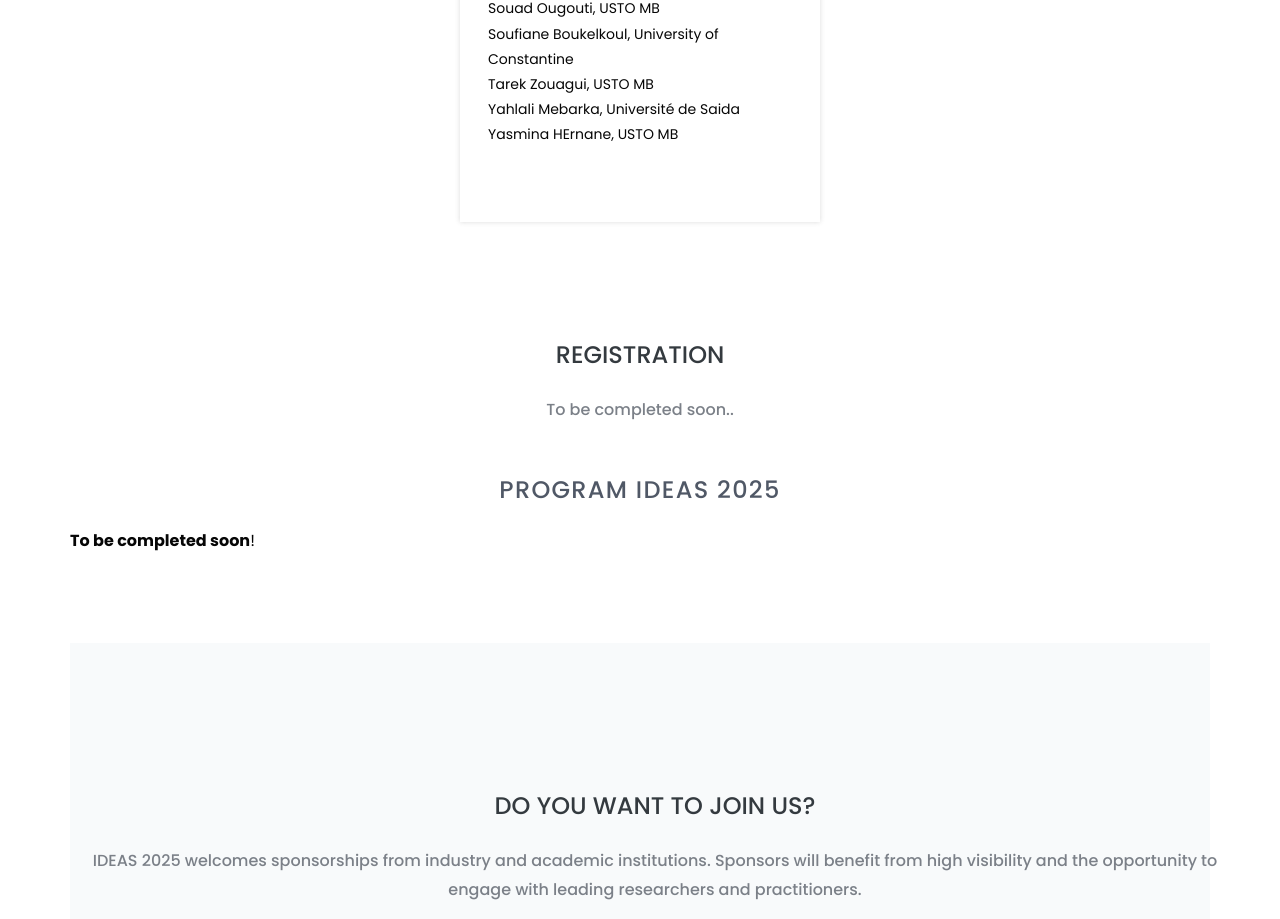
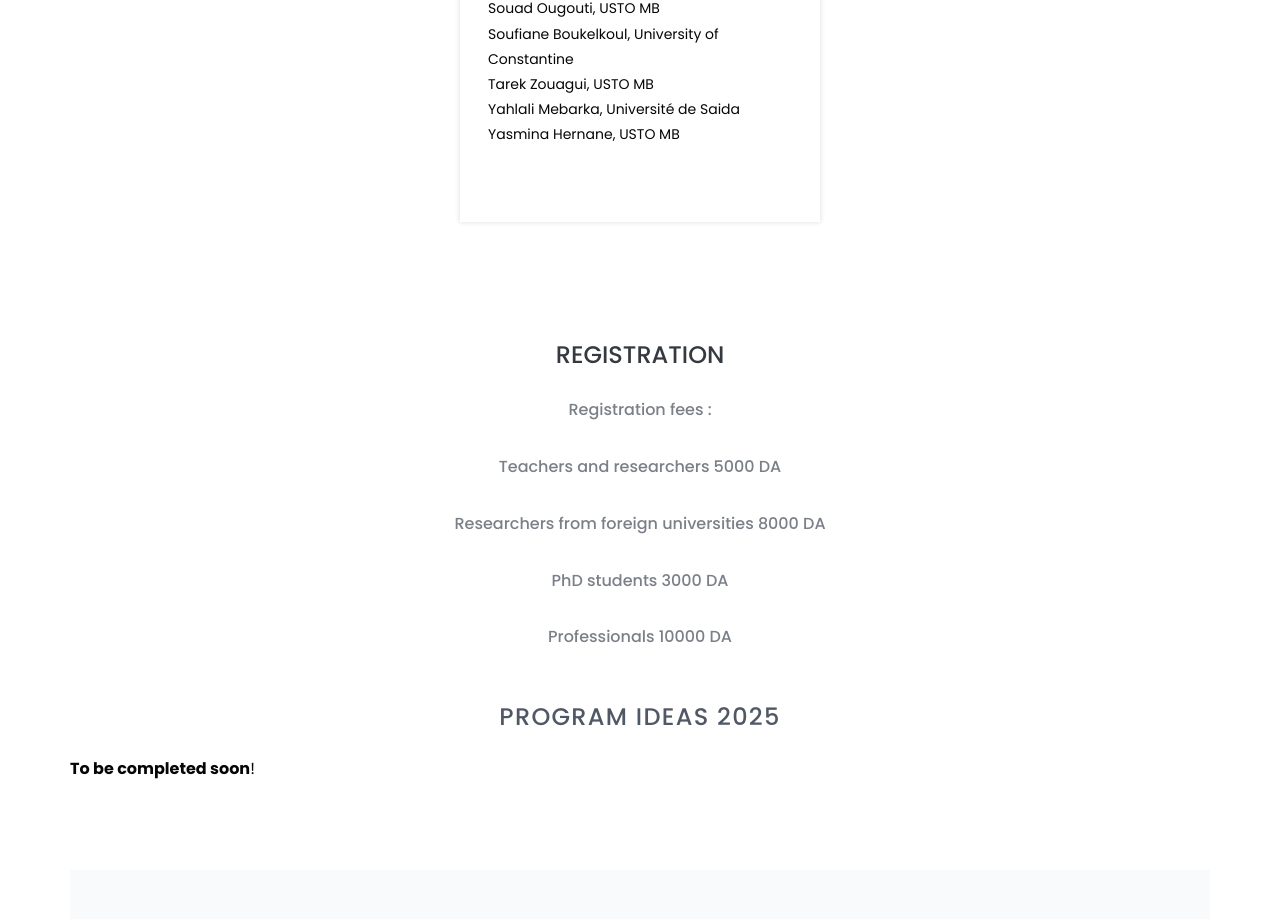
Before and after one commit to Sarahbenziane1/IDEAS-2025, a plain HTML site: page index.html in a window 1280 px wide. Shown: the part 6659-7578 px from the top of the page. Drawn offline with nearby package versions, Linux system fonts and the light colour scheme; files whose address does not match are found by name.

Commit message:
Add files via upload

```diff
--- a/index.html
+++ b/index.html
@@ -602,7 +602,7 @@
 									  Soufiane Boukelkoul,&nbsp;University of Constantine<br>
 									  Tarek Zouagui,  USTO MB<br>
 								    Yahlali  Mebarka,&nbsp;Université de Saida</p>
-									<p>Yasmina HErnane, USTO MB</p>
+									<p>Yasmina Hernane, USTO MB</p>
 <h4>&nbsp;</h4>
 								</div>
 							</div>
@@ -674,7 +674,11 @@
 			<div class="container">
 				<div class="subscribe-title text-center">
 					<h2>Registration
-						<p>To  be completed soon..</p>
+						<p>Registration fees :</p>
+						<p><span jsaction="mouseup:Sxi9L,BR6jm; mousedown:qjlr0e" jsname="jqKxS" lang="en"><span jsaction="agoMJf:PFBcW;MZfLnc:P7O7bd;nt4Alf:pvnm0e,pfE8Hb,PFBcW;B01qod:dJXsye;H1e5u:iXtTIf;lYIUJf:hij5Wb" jsname="txFAF" jscontroller="BiTO4b"><span jsname="W297wb" jsaction="click:PDNqTc,GFf3ac,qlVvte;contextmenu:Nqw7Te,QP7LD; mouseout:Nqw7Te; mouseover:PDNqTc,c2aHje">Teachers and researchers   5000  </span></span></span>DA</p>
+						<p><span jsaction="mouseup:Sxi9L,BR6jm; mousedown:qjlr0e" jsname="jqKxS" lang="en"><span jsaction="agoMJf:PFBcW;MZfLnc:P7O7bd;nt4Alf:pvnm0e,pfE8Hb,PFBcW;B01qod:dJXsye;H1e5u:iXtTIf;lYIUJf:hij5Wb" jsname="txFAF" jscontroller="BiTO4b"><span jsname="W297wb" jsaction="click:PDNqTc,GFf3ac,qlVvte;contextmenu:Nqw7Te,QP7LD; mouseout:Nqw7Te; mouseover:PDNqTc,c2aHje">Researchers from foreign universities 8000  </span></span></span>DA</p>
+						<p><span jsaction="mouseup:Sxi9L,BR6jm; mousedown:qjlr0e" jsname="jqKxS" lang="en"><span jsaction="agoMJf:PFBcW;MZfLnc:P7O7bd;nt4Alf:pvnm0e,pfE8Hb,PFBcW;B01qod:dJXsye;H1e5u:iXtTIf;lYIUJf:hij5Wb" jsname="txFAF" jscontroller="BiTO4b"><span jsname="W297wb" jsaction="click:PDNqTc,GFf3ac,qlVvte;contextmenu:Nqw7Te,QP7LD; mouseout:Nqw7Te; mouseover:PDNqTc,c2aHje">PhD students 3000  </span></span></span>DA</p>
+						<p><span jsaction="mouseup:Sxi9L,BR6jm; mousedown:qjlr0e" jsname="jqKxS" lang="en"><span jsaction="agoMJf:PFBcW;MZfLnc:P7O7bd;nt4Alf:pvnm0e,pfE8Hb,PFBcW;B01qod:dJXsye;H1e5u:iXtTIf;lYIUJf:hij5Wb" jsname="txFAF" jscontroller="BiTO4b"><span jsname="W297wb" jsaction="click:PDNqTc,GFf3ac,qlVvte;contextmenu:Nqw7Te,QP7LD; mouseout:Nqw7Te; mouseover:PDNqTc,c2aHje">Professionals 10000</span></span></span> DA</p>
 			</section><!--/.blog-->
 		<!--Registration end -->
 
```
